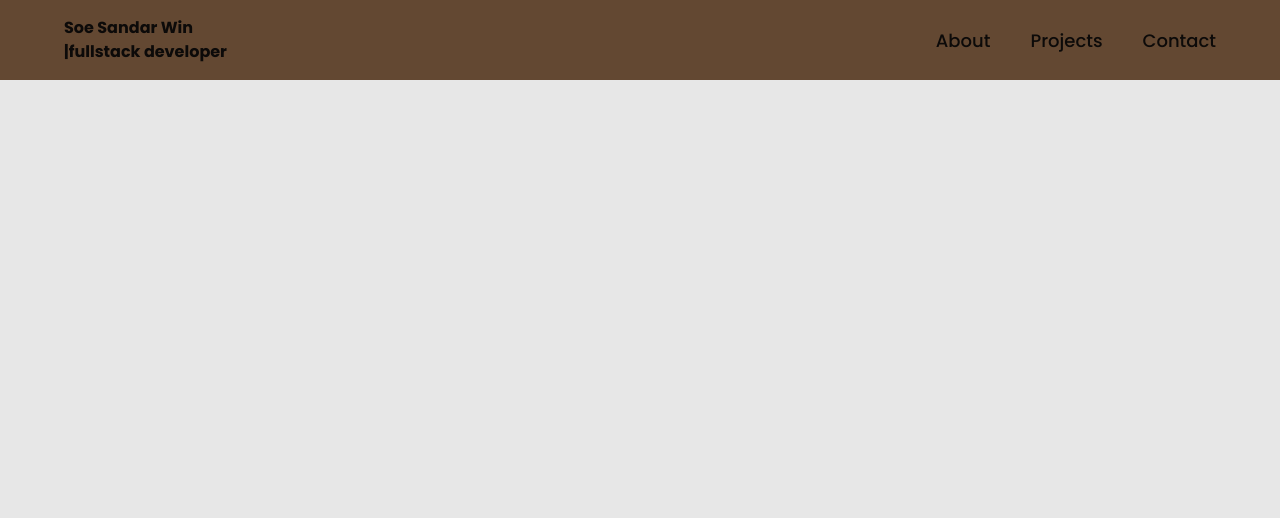
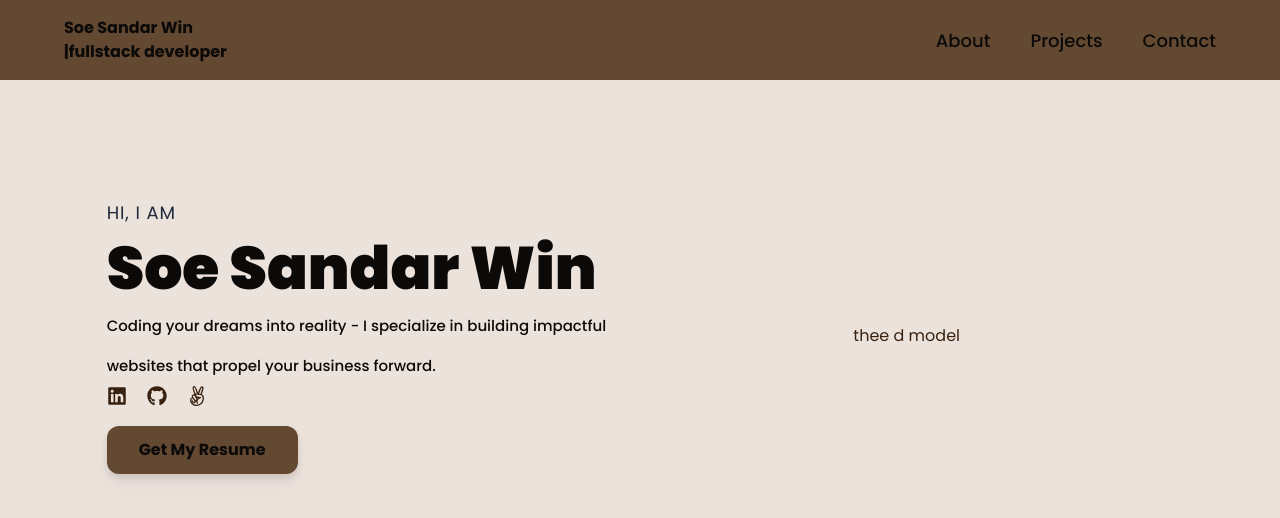
Before and after one commit to soesandarwin2201/professional-portfolio-website, a React (Vite) app: page / in a window 1280 px wide. Shown: the top 518 px of the page. Built offline with nearby package versions, Linux system fonts and the light colour scheme; a web font is replaced by a local one.

Commit message:
Create the left side of the home page

```diff
--- a/package.json
+++ b/package.json
@@ -17,6 +17,7 @@
     "maath": "^0.6.0",
     "react": "^18.2.0",
     "react-dom": "^18.2.0",
+    "react-icons": "^4.9.0",
     "react-router-dom": "^6.11.2",
     "react-vertical-timeline-component": "^3.6.0"
   },
--- a/src/App.jsx
+++ b/src/App.jsx
@@ -1,10 +1,12 @@
 import { BrowserRouter } from "react-router-dom";
 import Navbar from "./components/Navbar";
+import Home from "./components/Home";
 
 const App = () => {
   return (
     <BrowserRouter>
     <Navbar />
+    <Home />
     </BrowserRouter>
    );
 }
--- /dev/null
+++ b/src/canvas/desktop.jsx
@@ -0,0 +1,3 @@
+import React, { Suspense, useEffect, useState } from "react";
+import { Canvas } from "@react-three/fiber";
+import { OrbitControls, Preload, useGLTF } from "@react-three/drei";
--- /dev/null
+++ b/src/components/Home.jsx
@@ -0,0 +1,39 @@
+import React, { useEffect , useState } from 'react';
+import { FaLinkedin, FaGithub, FaAngellist } from 'react-icons/fa';
+import { styles } from '../styles';
+import '../index.css'
+
+const Home = () => {
+  const [active, setActive] = useState("");
+     return (
+          <div className='w-11/12 mt-9 lg:pt-0 pt-20 md:mb-40 mb-20 mx-auto md:grid md:grid-cols-2 lg:w-10/12 z-0 flex items-center flex-col-reverse'>
+        <div className='flex flex-col justify-center'>
+          <h4 className={`${styles.sectionSubText}`}>Hi, I am</h4>
+          <h1 className={`${styles.heroHeadText}`}>Soe Sandar Win</h1>
+          <p className={`${styles.heroSubText} mt-1 text-stone-950`}>Coding your dreams into reality - I specialize in building impactful websites that propel your business forward. </p>
+          <ul className="list-none hidden sm:flex flex-row gap-5">
+          <li>
+            <a href='https://www.linkedin.com/in/soe-sandar-win-softwareengineer/' className='text-xl mt-1'><FaLinkedin /></a>
+          </li>
+          <li>
+            <a href='https://github.com/soesandarwin2201' className='text-xl mt-1'><FaGithub /></a>
+          </li>
+          <li>
+            <a href='https://wellfound.com/u/soe-sandar-win' className='text-xl mt-1'><FaAngellist /></a>
+          </li>
+       </ul>
+       <a href='' download>
+       <button
+            type='submit'
+            className=' mt-5 btn py-3 px-8 rounded-xl outline-none w-fit text-stone-950 font-bold drop-shadow-lg'
+          >Get My Resume</button>
+       </a>
+        </div>
+        <div className='lg:h-[600px] md:h-[400px] h-[400px]  w-full flex items-center justify-center '>
+            <h3>thee d model</h3>
+        </div>
+    </div>
+     );
+}
+
+export default Home;
--- a/src/index.css
+++ b/src/index.css
@@ -16,7 +16,7 @@ html {
 
 body {
      font-family: "Poppins", sans-serif;
-     background-color: #e7e7e7;
+     background-color: #ece2dc;
      color: #38220f;
 }
 
@@ -25,3 +25,6 @@ body {
      padding: 1rem;
      color: #fff;
 }
+.btn {
+     background-color: #634832;
+}
--- a/src/styles.js
+++ b/src/styles.js
@@ -4,14 +4,14 @@ const styles = {
      padding: "sm:px-16 px-6 sm:py-16 py-10",
 
      heroHeadText:
-       "font-black text-white lg:text-[80px] sm:text-[30px] xs:text-[20px] text-[20px] lg:leading-[68px] mt-2",
+       "font-black text-stone-950 lg:text-[60px] sm:text-[25px] xs:text-[18px] text-[16px] lg:leading-[68px] mt-2",
      heroSubText:
        "text-[#dfd9ff] font-medium lg:text-[15px] sm:text-[26px] xs:text-[20px] text-[16px] lg:leading-[40px]",
 
      sectionHeadText:
-       "text-white font-black md:text-[60px] sm:text-[50px] xs:text-[40px] text-[30px]",
+       "text-slate-800 font-black md:text-[60px] sm:text-[50px] xs:text-[40px] text-[30px]",
      sectionSubText:
-       "sm:text-[18px] text-[14px] text-secondary uppercase tracking-wider",
+       "sm:text-[18px] text-[14px] text-slate-800 uppercase tracking-wider",
    };
 
 export { styles };
```
Also changed, not shown: src/constants/index.js (line endings or trailing spaces), 1 other file (tests, documents, lock files or other folders).
